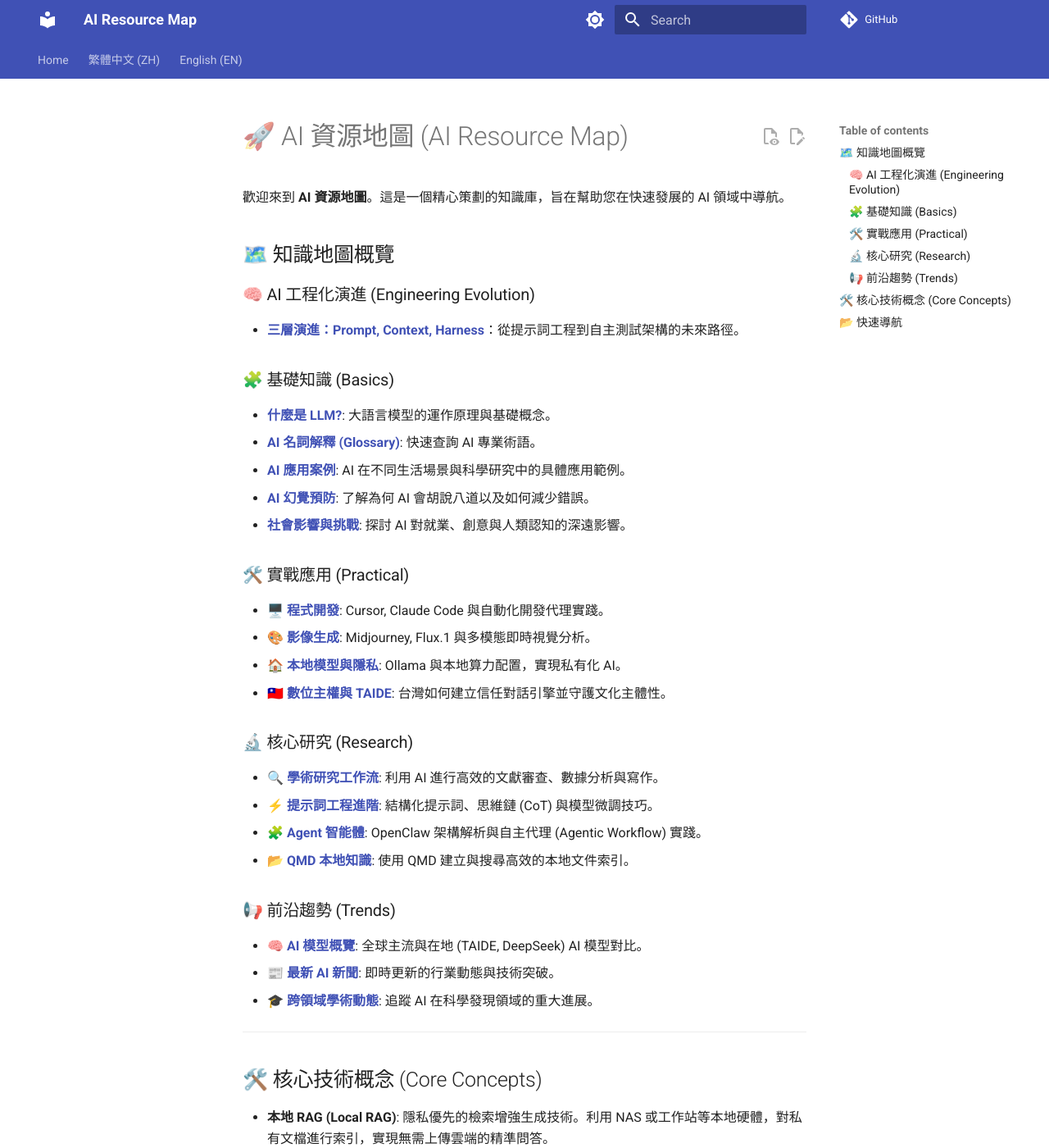
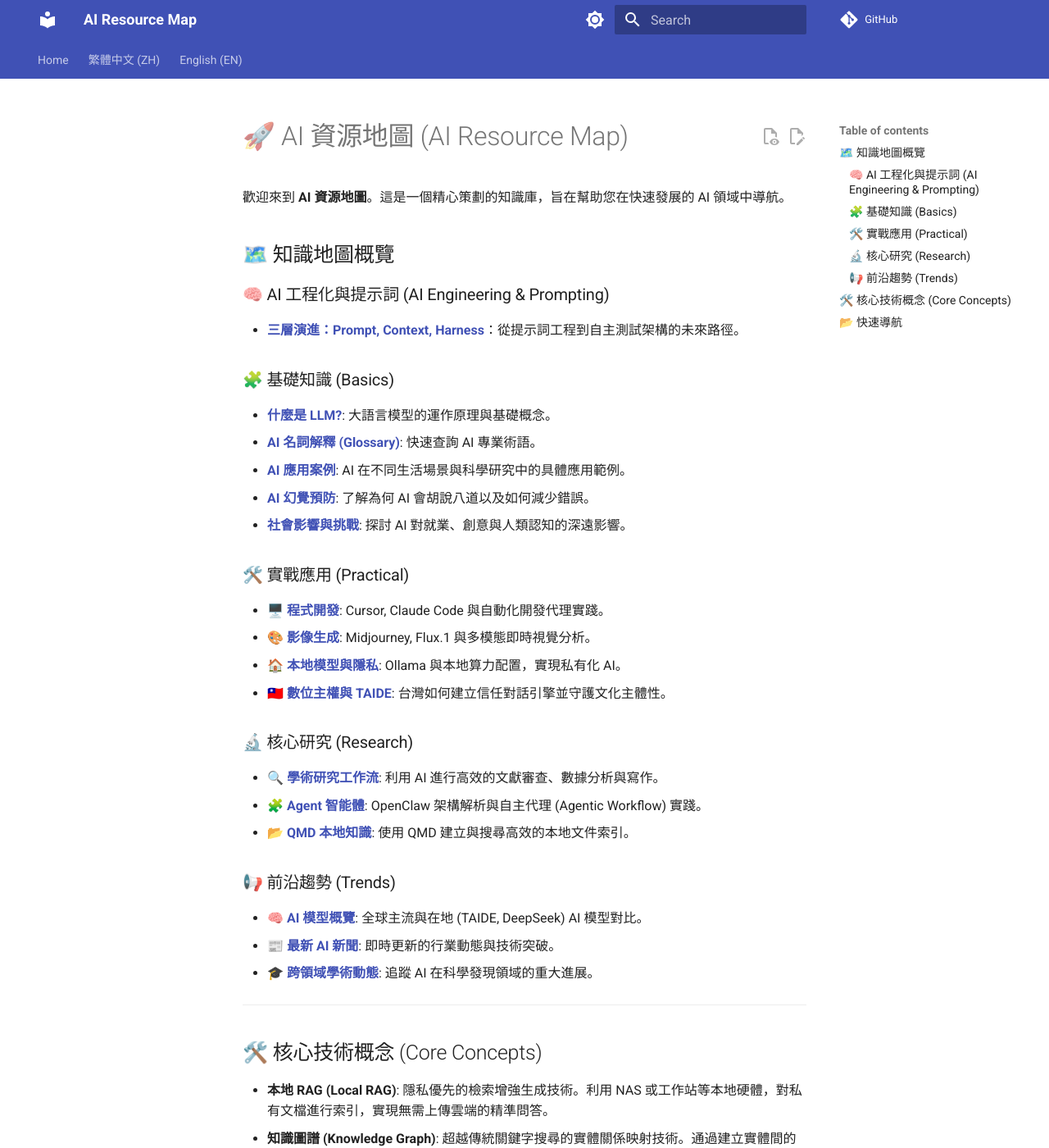
Before and after one commit to ultima6-tw/ai-map, an MkDocs documentation site: the page built from docs/zh/index.md, in a window 1280 px wide and 1400 px high. Shown: the whole window at 82% size. Built offline with MkDocs 1.6.1 and Material for MkDocs 9.7.7, drawn with Linux system fonts in a browser that asks for light colours; comment, search, counter and statistics services are not loaded.

Commit message:
refactor: group AI Engineering Evolution and Advanced Prompting together

```diff
--- a/docs/zh/index.md
+++ b/docs/zh/index.md
@@ -4,7 +4,7 @@
 
 ## 🗺️ 知識地圖概覽
 
-### 🧠 AI 工程化演進 (Engineering Evolution)
+### 🧠 AI 工程化與提示詞 (AI Engineering & Prompting)
 - **[三層演進：Prompt, Context, Harness](engineering-evolution.md)**：從提示詞工程到自主測試架構的未來路徑。
 ### 🧩 基礎知識 (Basics)
 - **[什麼是 LLM?](what-is-ai-or-llm.md)**: 大語言模型的運作原理與基礎概念。
@@ -21,7 +21,6 @@
 
 ### 🔬 核心研究 (Research)
 - **[🔍 學術研究工作流](research-workflow.md)**: 利用 AI 進行高效的文獻審查、數據分析與寫作。
-- **[⚡ 提示詞工程進階](advanced-prompting.md)**: 結構化提示詞、思維鏈 (CoT) 與模型微調技巧。
 - **[🧩 Agent 智能體](agent.md)**: OpenClaw 架構解析與自主代理 (Agentic Workflow) 實踐。
 - **[📂 QMD 本地知識](qmd.md)**: 使用 QMD 建立與搜尋高效的本地文件索引。
 
```
Also changed, not shown: docs/en/index.md (+1 -2 lines).
